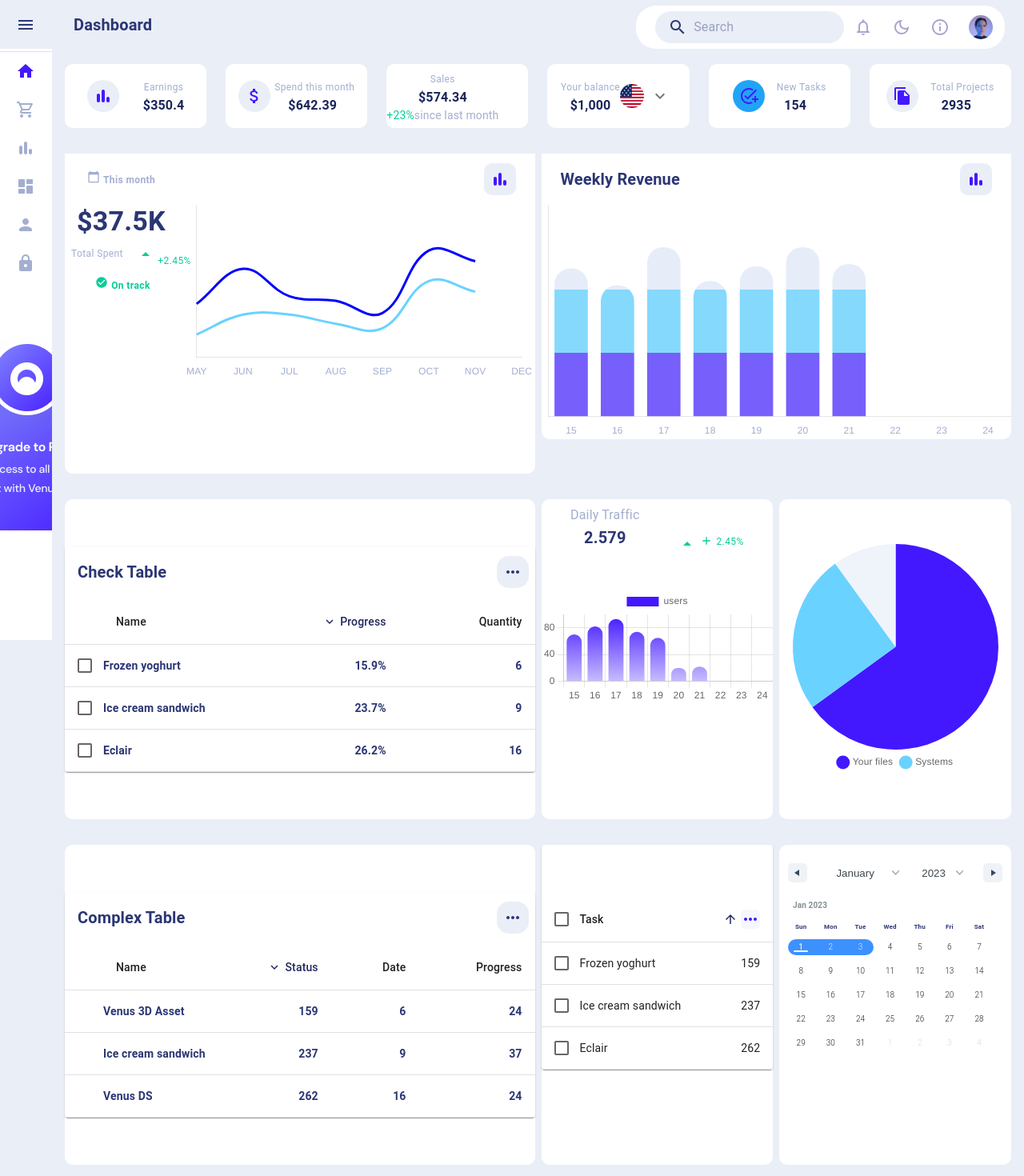
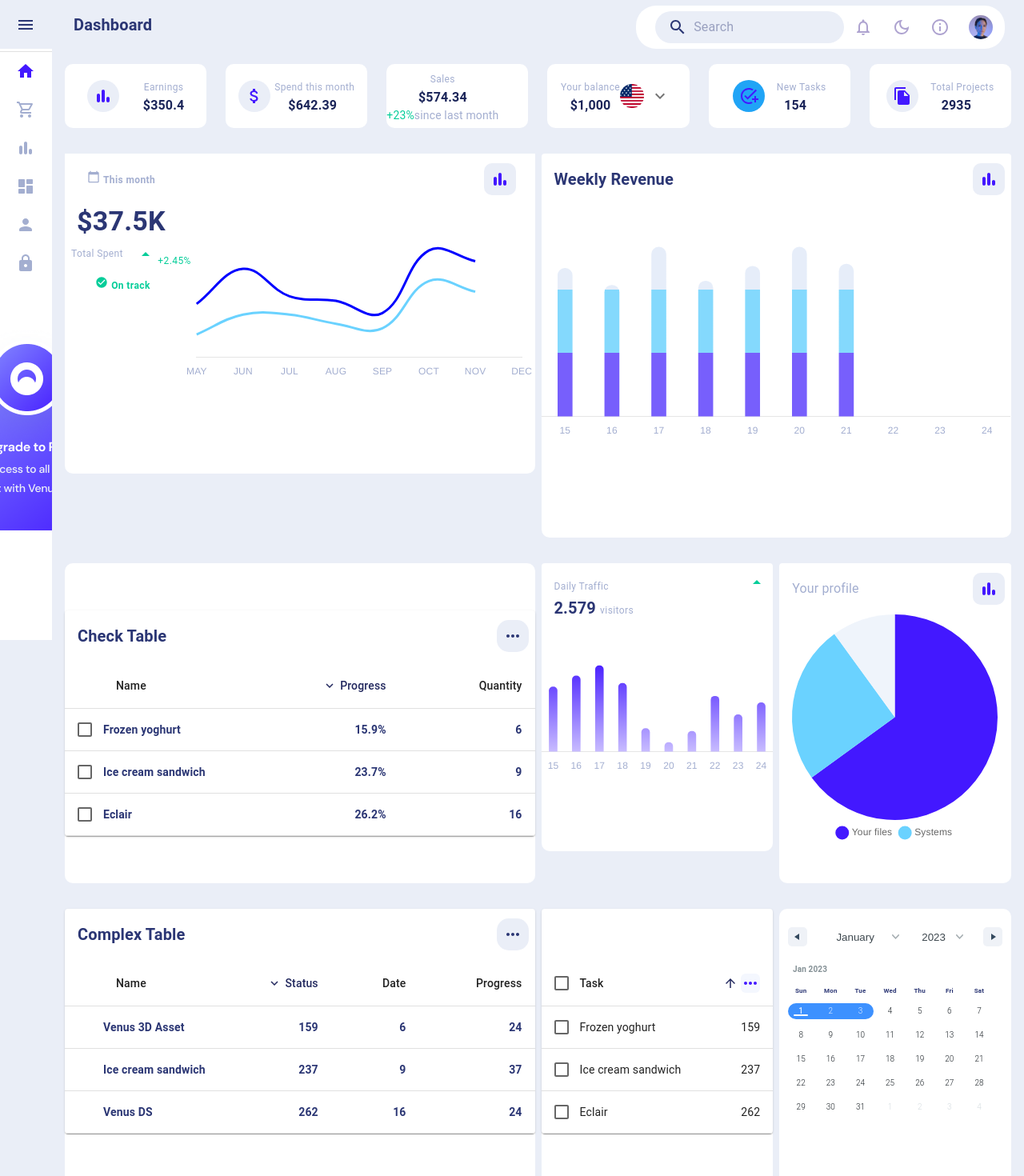
Before and after one commit to ram-bhai/nextjs, a Next.js app: page / in a window 1280 px wide. Shown: the top 1470 px of the page at 80% size. Built offline with nearby package versions, Linux system fonts and the light colour scheme.

Commit message:
fix charts issues

```diff
--- a/components/BarChart.js
+++ b/components/BarChart.js
@@ -23,6 +23,7 @@ const options = {
             },
             beginAtZero:true,
             max:100,
+            display:false
           },
       },
 
@@ -30,6 +31,13 @@ const options = {
         legend: {
             display: false,
         },
+        tooltip:{
+            displayColors: false,
+            yAlign:'bottom',
+            backgroundColor: 'rgb(230,237,249)',
+            bodyColor:'#775FFC',
+            titleColor:'#775FFC'
+        }
     },
 
 
@@ -43,6 +51,8 @@ const data = {
         {
             label: 'users',
             data: [70, 62, 80, 64,71,80,72],
+            barThickness: 18,
+            maxBarThickness: 20,
             backgroundColor: (context)=>{
                 const chart = context.chart;
                 const {ctx, chartArea} = chart;
@@ -69,6 +79,11 @@ function getGradient(chart){
     return gredientSegment;
 }
 
+function colorItems(tooltipItem){
+    const bgColor =  tooltipItem.tooltip.labelColors[0];
+    return bgColor;
+}
+
 
 
 const BarChart = (() => {
--- a/components/GradientChart.js
+++ b/components/GradientChart.js
@@ -1,11 +1,6 @@
 import { Bar } from "react-chartjs-2";
 import {Chart as ChartJs, Tooltip, Legend, CategoryScale, BarElement } from 'chart.js';
 ChartJs.register(Tooltip,Legend, CategoryScale,BarElement);
-// #C8BCFF , #4318FF
-
-
-
-
 
 
 
@@ -16,8 +11,10 @@ const options = {
                 color: '#A3AED0'
             },
           grid: {
-            display: false,
+            lineWidth: 0,
+            drawBorder: false,
           },
+
         },
         y: {
             ticks: {
@@ -26,14 +23,25 @@ const options = {
             grid: {
               display: false,
             },
-            max:100
+            beginAtZero:true,
+            max:100,
+            display:false
           },
       },
-    responsive: true,
-
+      plugins: {
         legend: {
             display: false,
         },
+        tooltip:{
+            displayColors: false,
+            yAlign:'bottom',
+            backgroundColor: 'rgb(79,39,255)',
+            bodyColor:'#fff',
+            titleColor:'#fff'
+        }
+
+    },
+    responsive: true,
 
 
 };
@@ -45,7 +53,7 @@ const data = {
     datasets: [
         {
             label: 'users',
-            data: [70, 82, 93, 74,65,20,22],
+            data: [70, 82, 93, 74,25,10,22,60,40,53],
             backgroundColor: (context)=>{
                 const chart = context.chart;
                 const {ctx, chartArea} = chart;
@@ -54,7 +62,9 @@ const data = {
                 }
                 return getGradient(chart);
             },
-            borderRadius: '20'
+            borderRadius: '20',
+            barThickness: 10,
+            maxBarThickness: 20,
         }
     ]
 }
@@ -71,7 +81,7 @@ function getGradient(chart){
 
 
 const GradientChart = (() => {
-    return <Bar   data={data}/>
+    return <Bar  data={data} options={options}/>
 
 })
 
--- a/components/LineChart.js
+++ b/components/LineChart.js
@@ -25,13 +25,24 @@ export default function LineChart(){
             grid: {
               display: false,
             },
+            display:false
           },
+
       },
     responsive: true,
     plugins: {
         legend: {
           display:false
         },
+        tooltip:{
+          displayColors: false,
+          yAlign:'bottom',
+          backgroundColor: 'rgb(67,24,255)',
+          bodyColor:'#fff',
+          titleColor:'#fff',
+          bodyAlign:'center',
+
+      }
     },
     elements: {
       point:{
@@ -52,7 +63,6 @@ export default function LineChart(){
         {
           label:"Services",
           data:[15,28,28,22,19,50,43],
-
           borderColor:'#6AD2FF',
           tension:'0.4'
         }
--- a/pages/index.js
+++ b/pages/index.js
@@ -26,6 +26,9 @@ import Stack from '@mui/material/Stack';
 import MoreVertIcon from '@mui/icons-material/MoreVert';
 import Card from '@mui/material/Card';
 import CardHeader from '@mui/material/CardHeader';
+import CardContent from '@mui/material/CardContent';
+import CardMedia from '@mui/material/CardMedia';
+import CardActions from '@mui/material/CardActions';
 import ArrowDropUpIcon from '@mui/icons-material/ArrowDropUp';
 import AddIcon from '@mui/icons-material/Add';
 import AddCircleRoundedIcon from '@mui/icons-material/AddCircleRounded';
@@ -50,14 +53,6 @@ const Item = styled(Box)(({ theme }) => ({
   textAlign: 'center',
   color: theme.palette.text.secondary,
 }));
-
-
-let toggle = false;
-
-function handleToggle() {
-  toggle = !toggle;
-  return toggle;
-}
 
 
 
@@ -245,8 +240,8 @@ export default function Home() {
                       borderRadius: '25%',
                       justifyContent: 'center',
                     }}>
-                      <IconButton onClick={handleToggle}>
-                        {toggle == false ? <BarChartRoundedIcon style={{ fill: "#4318FF" }} /> : <CheckCircleRoundedIcon style={{ fill: "#4318FF" }} />}
+                      <IconButton>
+                        <BarChartRoundedIcon style={{ fill: "#4318FF" }} />
                       </IconButton>
                     </Box>
                   </Tooltip>
@@ -254,10 +249,10 @@ export default function Home() {
               </AppBar>
 
 
-              <Grid container rowSpacing={1} columnSpacing={{ xs: 4, sm: 2, md: 1 }} >
+              <Grid container rowSpacing={2} columnSpacing={{ xs: 1, sm: 1, md: 1 }} >
                 <Grid item lg={3} xs={3} sm={3} md={3} xl={3}>
                   <Box sx={{
-                    height: 'auto',
+                    minHeight: '60vh',
                     width: 'auto',
                     textAlign: 'center'
                   }}>
@@ -296,17 +291,16 @@ export default function Home() {
 
           <Grid item lg={6} xs={12} sm={12} md={6} xl={6}>
             <Box sx={{
-              height: 'auto',
+              minHeight: '60vh',
               width: 'auto',
               background: '#fff',
               borderRadius: '10px',
               justifyContent: 'center',
             }}>
-              <AppBar sx={{ position: 'relative', boxShadow: 'none' }}>
-                <Toolbar sx={{ background: 'white' }}>
-                  <Box sx={{ flexGrow: 1 }}>
-                    <Typography variant='h6' fontWeight='bold' color='#2B3674' noWrap>Weekly Revenue</Typography>
-                  </Box>
+
+              <Card elevation={0}>
+                <CardHeader
+                  action={
                     <Tooltip title="More">
                       <Box sx={{
                         background: '#eaeef7',
@@ -317,9 +311,15 @@ export default function Home() {
                         </IconButton>
                       </Box>
                     </Tooltip>
-                </Toolbar>
-              </AppBar>
+                  }
+                  title={
+                    <Typography variant='h6' fontWeight='bold' color='#2B3674' noWrap>Weekly Revenue</Typography>
+                  }
+                />
+              </Card>
+              <Box >
                 <BarChart />
+              </Box>
             </Box>
           </Grid>
         </Grid>
@@ -328,7 +328,7 @@ export default function Home() {
 
 
       <Box sx={{ display: 'flex', padding: (theme) => theme.spacing(2) }}>
-        <Grid container rowSpacing={1} columnSpacing={{ xs: 4, sm: 2, md: 1 }} >
+        <Grid container rowSpacing={2} columnSpacing={{ xs: 1, sm: 1, md: 1 }} >
           <Grid item lg={6} xs={12} sm={12} md={6} xl={6}>
             <Box>
               <Box sx={{
@@ -343,44 +343,66 @@ export default function Home() {
               </Box>
             </Box>
           </Grid>
-          <Grid item lg={3} xs={6} sm={6} md={3} xl={3}>
+
+
+          <Grid item lg={3} xs={12} sm={6} md={3} xl={3}>
+            <Box sx={{
+              width: 'auto',
+              height: 'auto',
+              background: '#fff',
+              borderRadius: '10px',
+            }}>
+              <Card sx={{ minWidth: '100%', p: 0 }} elevation={0}>
+                <CardHeader
+                  action={
+                    <ArrowDropUpIcon style={{ fill: '#05CD99', maxHeight: '3%' }} />
+                  }
+                  title={
+                    <Typography variant="caption" color="#A3AED0">
+                      Daily Traffic
+                    </Typography>
+                  }
+                  subheader={
+                    <Typography variant="h6" fontWeight='bold' color="#2B3674">
+                      2.579 <span> <Typography variant="caption" color="#A3AED0">visitors</Typography></span>
+                    </Typography>
+                  }
+                />
+              </Card>
+              <Box sx={{ mt: 4, minHeight: '30vh' }}>
+                <GradientChart />
+              </Box>
+            </Box>
+          </Grid>
+
+
+          <Grid item lg={3} xs={12} sm={6} md={3} xl={3}>
             <Box sx={{
               height: '50vh',
               background: '#fff',
               borderRadius: '10px',
             }}>
-              <Stack direction="row" spacing={4} alignItems='center' justifyContent='center'>
-                <Item>
-                  <Typography color='#A3AED0'>
-                    Daily Traffic
+               <Card sx={{ minWidth: '100%', p: 0 }} elevation={0}>
+                <CardHeader
+                  action={
+                    <Tooltip title="More">
+                      <Box sx={{
+                        background: '#eaeef7',
+                        borderRadius: '25%',
+                      }}>
+                        <IconButton>
+                          <BarChartRoundedIcon style={{ fill: "#4318FF" }} />
+                        </IconButton>
+                      </Box>
+                    </Tooltip>
+                  }
+                  title={
+                    <Typography variant="title" color="#A3AED0">
+                      Your profile
                     </Typography>
-                  <Typography variant='h6' color='#2B3674' fontWeight='bold' marginBottom='5vh'>
-                    2.579
-                  </Typography>
-                </Item>
-                <Item>
-                  <Typography variant='caption' color='#05CD99' display='flex' noWrap>
-                    <ArrowDropUpIcon style={{ fill: '#05CD99', maxHeight: '3%' }} />
-                    <AddIcon style={{ fill: '#05CD99', maxHeight: '2vh' }} />
-                    2.45%
-                  </Typography>
-                </Item>
-              </Stack>
-              <GradientChart />
-            </Box>
-          </Grid>
-
-
-          <Grid item lg={3} xs={6} sm={6} md={3} xl={3}>
-            <Box sx={{
-              height: '50vh',
-              background: '#fff',
-              borderRadius: '10px',
-              display: 'flex',
-              justifyContent: 'center',
-              textAlign: 'center',
-              alignItems: 'center'
-            }}>
+                  }
+                />
+              </Card>
               <PieChart />
             </Box>
           </Grid>
@@ -390,14 +412,13 @@ export default function Home() {
 
 
       <Box sx={{ display: 'flex', padding: (theme) => theme.spacing(2) }}>
-        <Grid container rowSpacing={1} columnSpacing={{ xs: 4, sm: 2, md: 1 }} >
+        <Grid container rowSpacing={2} columnSpacing={{ xs: 1, sm: 1, md: 1 }} >
           <Grid item lg={6} xs={12} sm={12} md={6} xl={6}>
             <Box>
               <Box sx={{
                 height: '50vh',
                 background: '#fff',
                 borderRadius: '10px',
-                display: 'flex',
                 justifyContent: 'center',
                 alignItems: 'center'
               }}>
@@ -407,18 +428,18 @@ export default function Home() {
           </Grid>
 
 
-          <Grid item lg={3} xs={6} sm={6} md={3} xl={3}>
+          <Grid item lg={3} xs={12} sm={6} md={3} xl={3}>
             <Box sx={{
               height: '50vh',
               background: '#fff',
               borderRadius: '10px',
             }}>
-              <TaskTable/>
+              <TaskTable />
             </Box>
           </Grid>
 
 
-          <Grid item lg={3} xs={6} sm={6} md={3} xl={3}>
+          <Grid item lg={3} xs={12} sm={6} md={3} xl={3}>
             <Box sx={{
               height: '50vh',
               background: '#fff',
@@ -426,7 +447,7 @@ export default function Home() {
               justifyContent: 'center',
               alignItems: 'center'
             }}>
-              <DateRangePickerComp style={{  width: 'auto' }} />
+              <DateRangePickerComp style={{ width: 'auto' }} />
 
             </Box>
           </Grid>
@@ -436,8 +457,8 @@ export default function Home() {
 
 
       <Box sx={{ display: 'flex', padding: (theme) => theme.spacing(2) }}>
-        <Grid container rowSpacing={1} columnSpacing={{ xs: 4, sm: 2, md: 1 }} >
-          <Grid item lg={3} xs={6} sm={6} md={3} xl={3}>
+        <Grid container rowSpacing={2} columnSpacing={{ xs: 1, sm: 1, md: 1 }} >
+          <Grid item lg={3} xs={12} sm={6} md={3} xl={3}>
             <Box sx={{
               height: '50vh',
               background: '#fff',
@@ -517,7 +538,7 @@ export default function Home() {
 
 
 
-          <Grid item lg={3} xs={6} sm={6} md={3} xl={3}>
+          <Grid item lg={3} xs={12} sm={6} md={3} xl={3}>
             <Box sx={{
               height: '50vh',
               background: '#fff',
@@ -590,7 +611,7 @@ export default function Home() {
 
 
 
-          <Grid item lg={3} xs={6} sm={6} md={3} xl={3}>
+          <Grid item lg={3} xs={12} sm={6} md={3} xl={3}>
             <Box sx={{
               height: '50vh',
               background: '#fff',
@@ -611,7 +632,7 @@ export default function Home() {
 
 
 
-          <Grid item lg={3} xs={6} sm={6} md={3} xl={3}>
+          <Grid item lg={3} xs={12} sm={6} md={3} xl={3}>
             <Box sx={{
               height: '50vh',
               background: '#fff',
```
Lines whose indentation alone changed are shown as unchanged.
